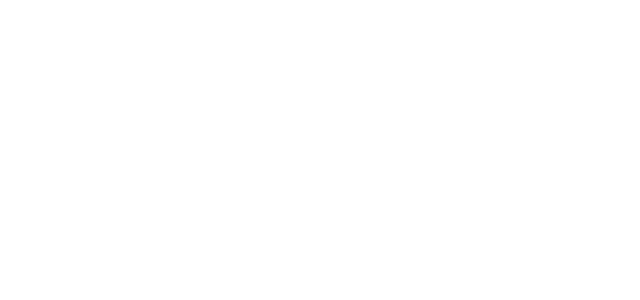
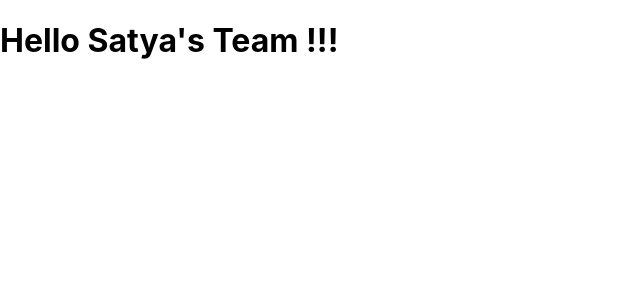
Before and after one commit to Satyaranjan8414/Expedia-Clone, a React (Create React App) app: page / in a window 1280 px wide. Shown: the top 300 px of the page, without its empty margins (0-640 px from the left). Built offline with nearby package versions, Linux system fonts and the light colour scheme.

Commit message:
added new

```diff
--- a/src/App.js
+++ b/src/App.js
@@ -2,7 +2,7 @@
 function App() {
   return (
     <div >
-{/* <h1>Hello Satya's Team !!!</h1> */}
+<h1>Hello Satya's Team !!!</h1>
     </div>
   );
 }
```
